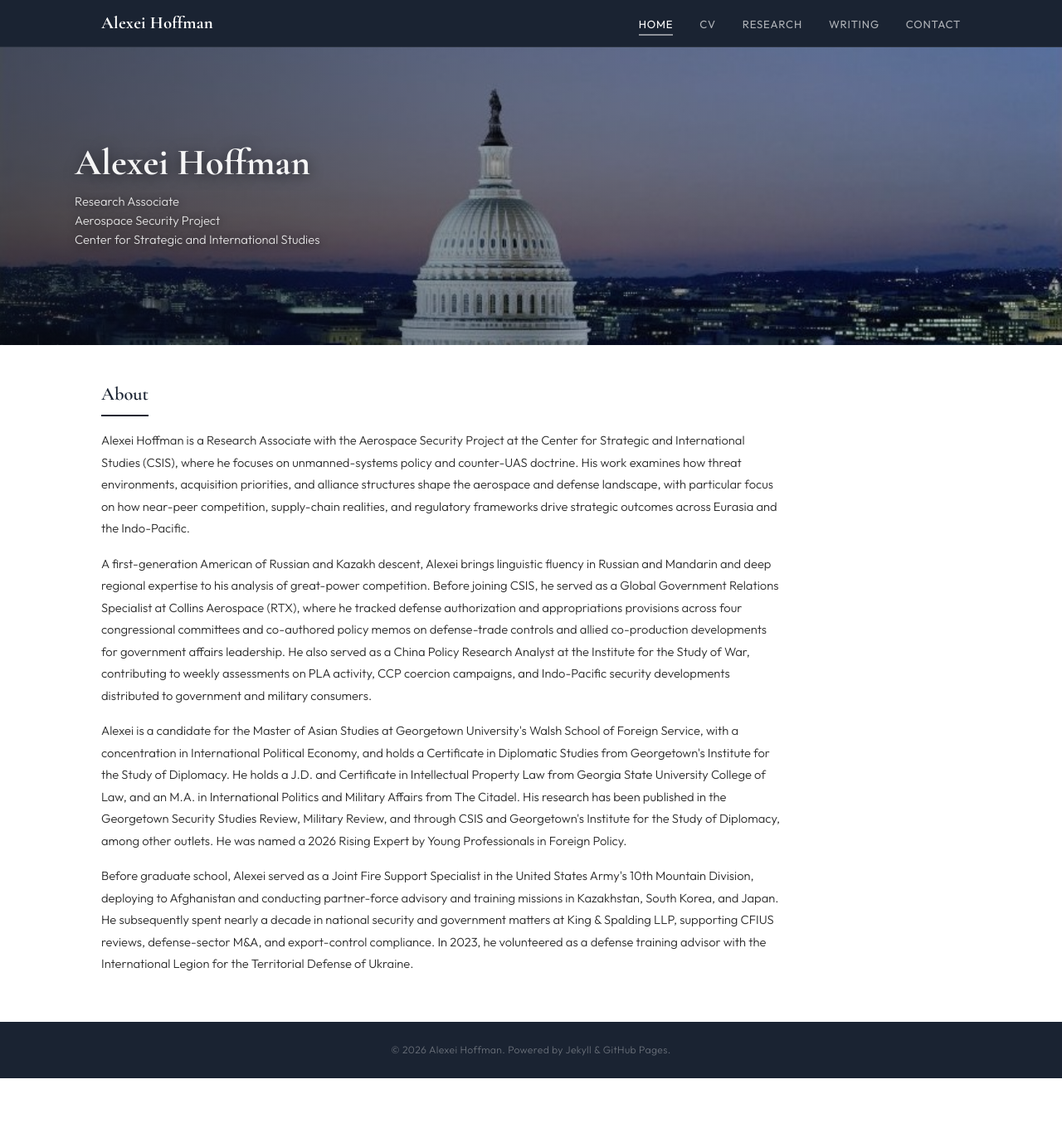
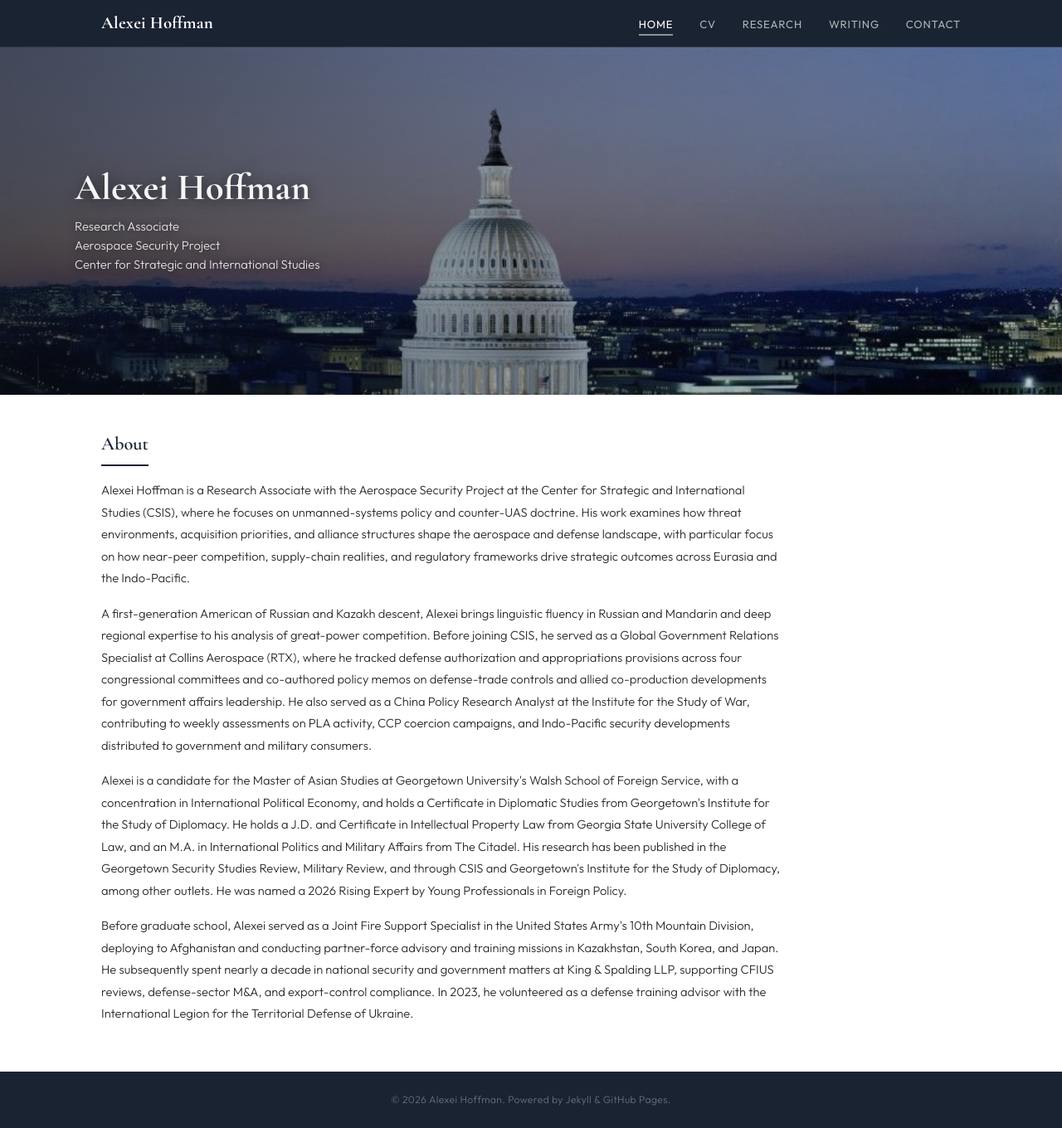
Before and after one commit to a-novi13-byte/a-novi13-byte.github.io, a Jekyll site: the page built from index.html, in a window 1280 px wide and 1360 px high. Shown: the whole window at 83% size. Built offline with Jekyll 4.4.1, drawn with Linux system fonts in a browser that asks for light colours.

Commit message:
Update main.css

```diff
--- a/assets/css/main.css
+++ b/assets/css/main.css
@@ -25,7 +25,7 @@ img { max-width: 100%; display: block; }
 .nav-toggle { display: none; background: none; border: none; cursor: pointer; }
 .nav-toggle span { display: block; width: 22px; height: 2px; background: #fff; margin: 5px 0; transition: 0.3s; }
 
-.hero-banner { margin-top: 56px; position: relative; width: 100%; height: 360px; overflow: hidden; background: #0a0e14; }
+.hero-banner { margin-top: 56px; position: relative; width: 100%; height: 420px; overflow: hidden; background: #0a0e14; }
 .hero-banner img { width: 100%; height: 100%; object-fit: cover; object-position: center 40%; }
 .hero-banner-overlay { position: absolute; inset: 0; display: flex; flex-direction: column; justify-content: center; padding: 0 2rem; background: linear-gradient(to right, rgba(10,14,20,0.65) 0%, rgba(10,14,20,0.4) 50%, rgba(10,14,20,0.2) 100%); }
 .hero-banner-inner { max-width: 1100px; margin: 0 auto; width: 100%; }
```
